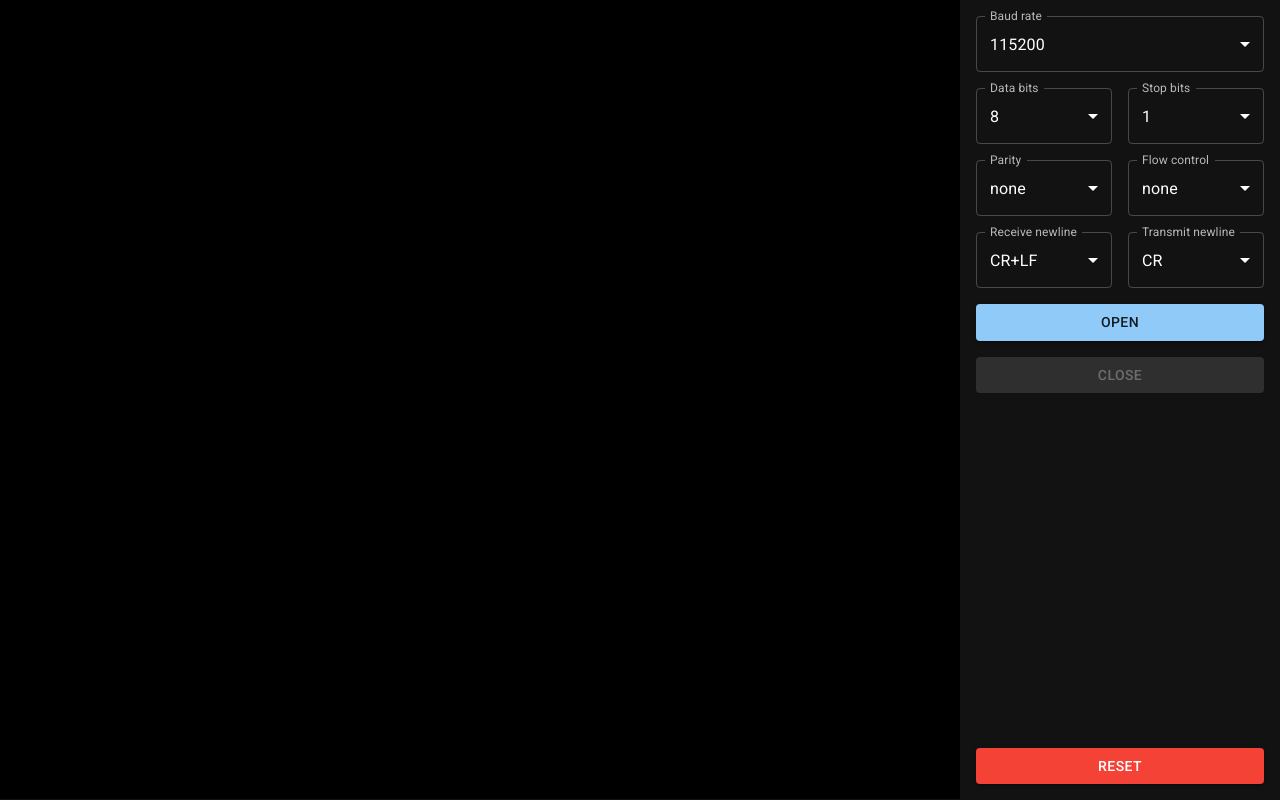
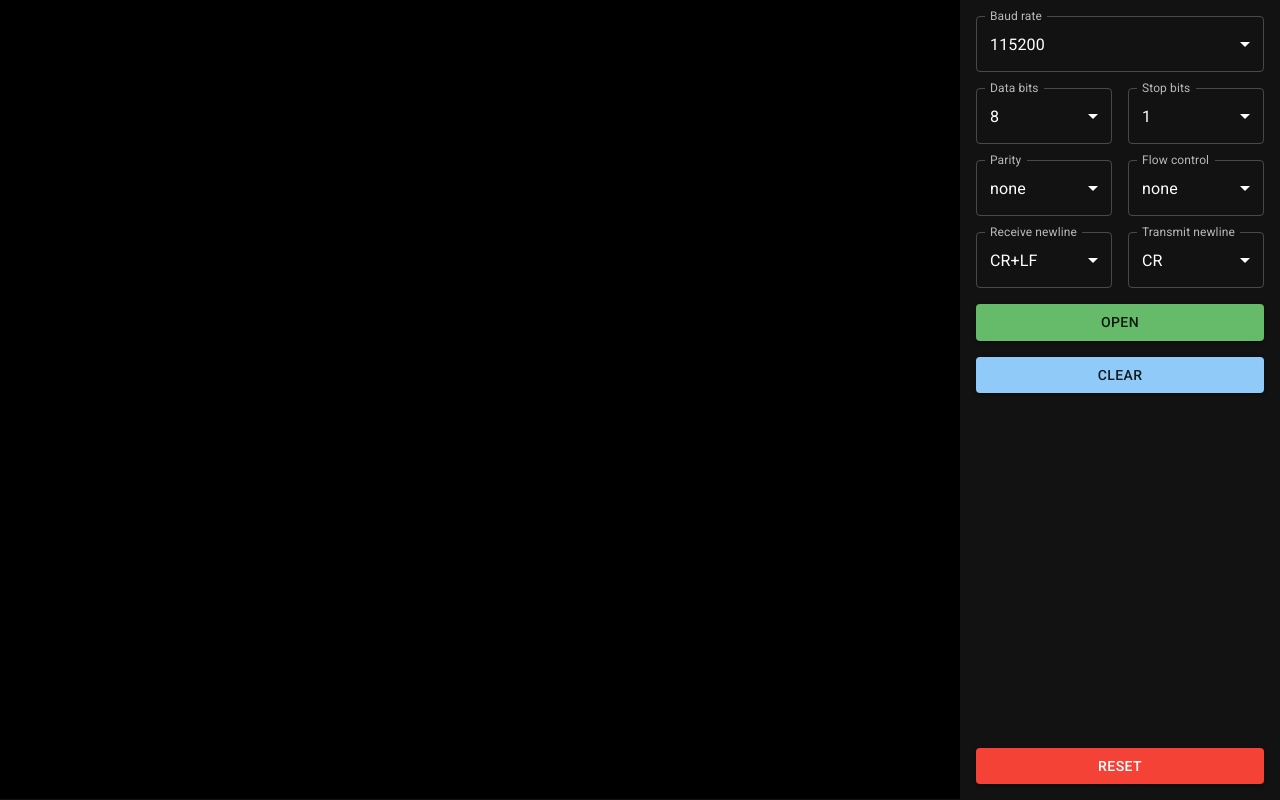
Before and after one commit to eyr1n/web-serial-term, a React (Vite) app: page / in a window 1280 px wide. Built offline with nearby package versions, Linux system fonts and the light colour scheme.

Commit message:
add clear function

```diff
--- a/src/App.tsx
+++ b/src/App.tsx
@@ -6,6 +6,8 @@ import {
   Select,
   Stack,
 } from '@mui/material';
+import type { Terminal } from '@xterm/xterm';
+import { useRef } from 'react';
 import { XTerm } from './XTerm';
 import type { NewlineCharacter, XTermSerialOptions } from './XTermSerial';
 import { useLocalStorage } from './useLocalStorage';
@@ -32,16 +34,17 @@ export function App() {
       receiveNewline: NEWLINE_CHARACTER[2],
       transmitNewline: NEWLINE_CHARACTER[0],
     });
-
   const updateOptions = (newOptions: Partial<XTermSerialOptions>) => {
     setOptions({ ...options, ...newOptions });
   };
 
+  const terminal = useRef<Terminal>(null);
   const { reader, writer, closed, open, close } = useXTermSerial();
 
   return (
     <Stack direction="row">
       <XTerm
+        ref={terminal}
         reader={reader}
         writer={writer}
         style={{ width: '100%', height: '100dvh' }}
@@ -195,19 +198,14 @@ export function App() {
 
           <Button
             variant="contained"
-            color="primary"
-            disabled={!closed}
-            onClick={() => open(options)}
+            color={closed ? 'success' : 'secondary'}
+            onClick={closed ? () => open(options) : close}
           >
-            Open
+            {closed ? 'Open' : 'Close'}
           </Button>
-          <Button
-            variant="contained"
-            color="secondary"
-            disabled={closed}
-            onClick={close}
-          >
-            Close
+
+          <Button variant="contained" onClick={() => terminal.current?.reset()}>
+            Clear
           </Button>
         </Stack>
 
--- a/src/XTerm.tsx
+++ b/src/XTerm.tsx
@@ -1,7 +1,7 @@
 import { FitAddon } from '@xterm/addon-fit';
 import { Terminal } from '@xterm/xterm';
 import type React from 'react';
-import { useEffect, useRef } from 'react';
+import { forwardRef, useEffect, useImperativeHandle, useRef } from 'react';
 
 import '@xterm/xterm/css/xterm.css';
 
@@ -10,10 +10,15 @@ export interface XTermProps extends React.HTMLAttributes<HTMLDivElement> {
   writer?: WritableStreamDefaultWriter<string>;
 }
 
-export function XTerm({ reader, writer, ...props }: XTermProps) {
+export const XTerm = forwardRef<Terminal, XTermProps>(function XTerm(
+  { reader, writer, ...props }: XTermProps,
+  ref,
+) {
   const container = useRef<HTMLDivElement>(null);
   const terminal = useRef(new Terminal());
   const fitAddon = useRef(new FitAddon());
+
+  useImperativeHandle(ref, () => terminal.current, []);
 
   // XTerm
   useEffect(() => {
@@ -60,4 +65,4 @@ export function XTerm({ reader, writer, ...props }: XTermProps) {
   }, [writer]);
 
   return <div ref={container} {...props} />;
-}
+});
--- a/src/useXTermSerial.ts
+++ b/src/useXTermSerial.ts
@@ -12,15 +12,23 @@ export function useXTermSerial() {
     reader,
     writer,
     closed,
-    open: async (options: XTermSerialOptions) => {
-      await serial.current.open(options);
-      setReader(serial.current.reader);
-      setWriter(serial.current.writer);
-      setClosed(false);
-    },
-    close: async () => {
-      await serial.current.close();
-      setClosed(true);
-    },
+    open: (options: XTermSerialOptions) =>
+      serial.current
+        .open(options)
+        .then(() => {
+          setReader(serial.current.reader);
+          setWriter(serial.current.writer);
+          setClosed(false);
+        })
+        .catch((e) => window.alert(e)),
+    close: () =>
+      serial.current
+        .close()
+        .then(() => {
+          setReader(undefined);
+          setWriter(undefined);
+          setClosed(true);
+        })
+        .catch((e) => window.alert(e)),
   };
 }
```
